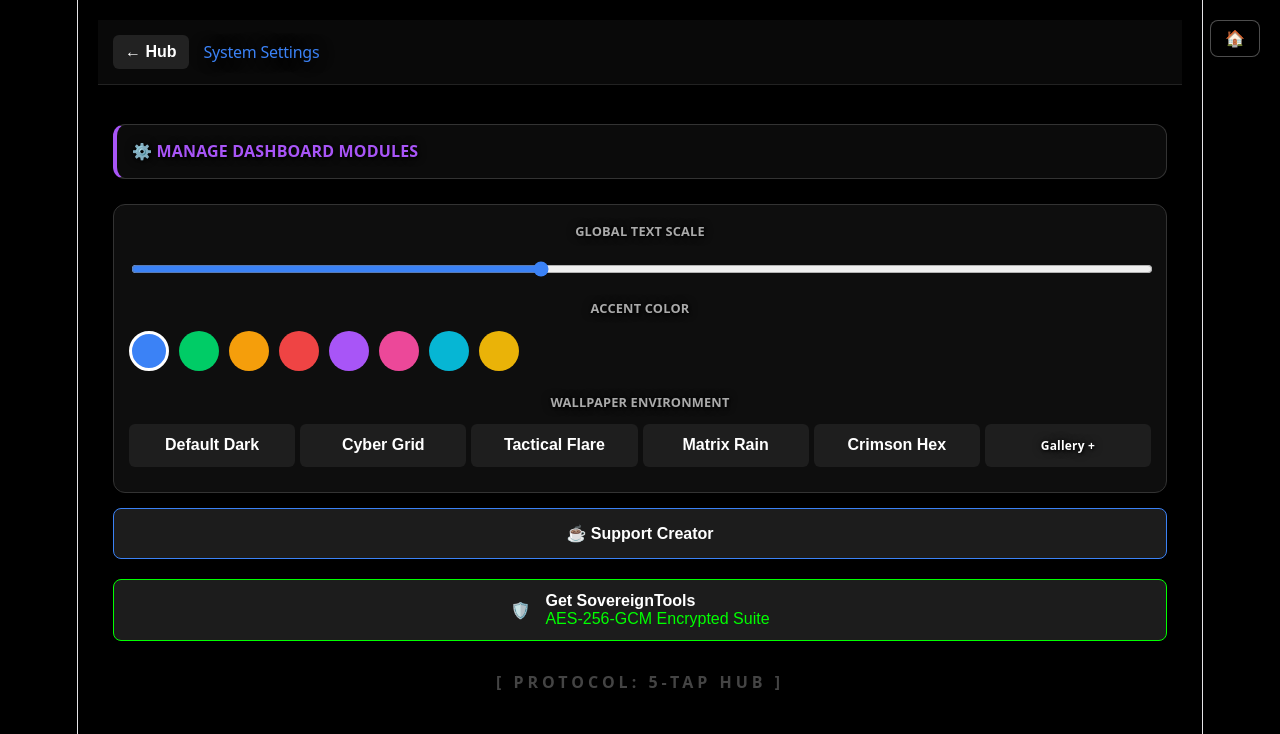
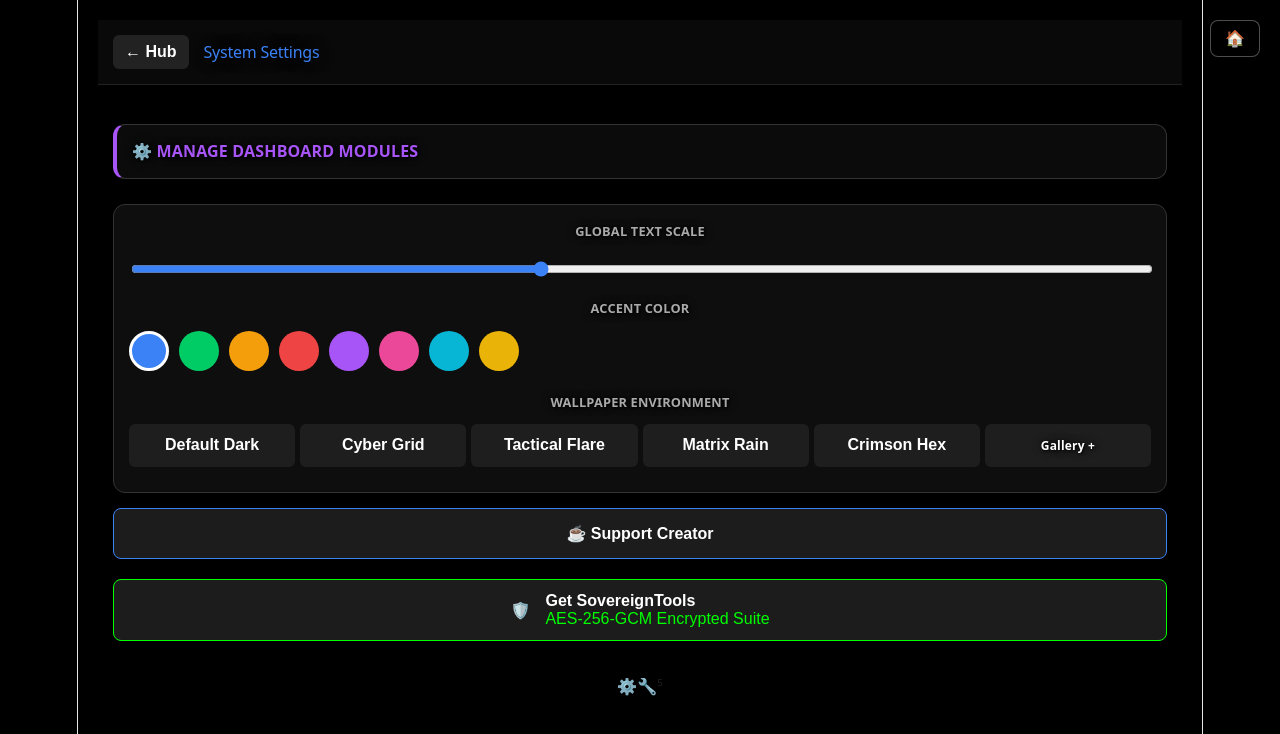
Before and after one commit to SovereigntyisPrivacy/Tools-of-the-Trade, a React (Vite) app: page /#/settings in a window 1280 px wide. Shown: the top 734 px of the page. Built offline with nearby package versions, Linux system fonts and the light colour scheme.

Commit message:
feat: god mode generator and omni-scanner upgrades

```diff
--- a/src/views/Settings.jsx
+++ b/src/views/Settings.jsx
@@ -23,16 +23,16 @@ export default function Settings() {
 
   const navigate = useNavigate();
 
-  // Reactive Dev Mode State
   const [devMode, setDevMode] = useState(() => localStorage.getItem('fleet_dev_mode') === 'true');
-  const isArmed = !!localStorage.getItem('fleet_access_pin');
+  const [isArmed, setIsArmed] = useState(() => !!localStorage.getItem('fleet_access_pin'));
+  const [secretTap, setSecretTap] = useState(0);
 
+  // Poll for external dashboard unlocks
   useEffect(() => {
-    const checkDevMode = () => {
+    const interval = setInterval(() => {
       const isDev = localStorage.getItem('fleet_dev_mode') === 'true';
       if (isDev !== devMode) setDevMode(isDev);
-    };
-    const interval = setInterval(checkDevMode, 500); // Forces re-render if unlocked remotely
+    }, 500);
     return () => clearInterval(interval);
   }, [devMode]);
 
@@ -43,7 +43,6 @@ export default function Settings() {
   const [bgBlur, setBgBlur] = useState(() => localStorage.getItem('fleet_bg_blur') || '0');
   const [bgBright, setBgBright] = useState(() => localStorage.getItem('fleet_bg_bright') || '1');
 
-  // Security Modal State
   const [showPinSetup, setShowPinSetup] = useState(false);
   const [accessPin, setAccessPin] = useState('');
   const [duressPin, setDuressPin] = useState('');
@@ -108,7 +107,18 @@ export default function Settings() {
     if (accessPin === duressPin) return alert('Access and Duress PINs cannot be the same');
     saveState('fleet_access_pin', accessPin);
     saveState('fleet_duress_pin', duressPin);
-    window.location.reload(); // Forces the lock screen to trigger
+    setIsArmed(true);
+    window.location.reload();
+  };
+
+  const handleSecretOverride = () => {
+    const newCount = secretTap + 1;
+    setSecretTap(newCount);
+    if (newCount >= 5) {
+      localStorage.setItem('fleet_dev_mode', 'true');
+      setDevMode(true);
+      setSecretTap(0);
+    }
   };
 
   const onTouchStart = (e) => {
@@ -155,7 +165,6 @@ export default function Settings() {
   return (
     <div className="view-wrapper" style={{ minHeight: '100vh', display: 'flex', flexDirection: 'column' }}>
 
-      {/* SECURITY SETUP MODAL */}
       {showPinSetup && (
         <div style={{ position: 'fixed', top: 0, left: 0, width: '100vw', height: '100vh', background: 'rgba(0,0,0,0.9)', zIndex: 9999, display: 'flex', alignItems: 'center', justifyContent: 'center', padding: '20px' }}>
           <div style={{ background: '#111', padding: '20px', borderRadius: '12px', width: '100%', border: '1px solid #ef4444' }}>
@@ -246,9 +255,12 @@ export default function Settings() {
           </div>
         )}
 
-        {/* CRYPTIC HINT */}
-        <div style={{ textAlign: 'center', color: '#444', fontSize: '0.65em', letterSpacing: '4px', marginTop: '30px', fontWeight: 'bold', userSelect: 'none' }}>
-          [ PROTOCOL: 5-TAP HUB ]
+        {/* CRYPTIC FALLBACK TRIGGER */}
+        <div
+          onClick={handleSecretOverride}
+          style={{ textAlign: 'center', color: '#222', fontSize: '1.2em', marginTop: '30px', userSelect: 'none', cursor: 'pointer' }}
+        >
+          ⚙️🔧<sup style={{ fontSize: '0.6em' }}>5</sup>
         </div>
       </div>
     </div>
```
Also changed, not shown: 1 other file (tests, documents, lock files or other folders).
